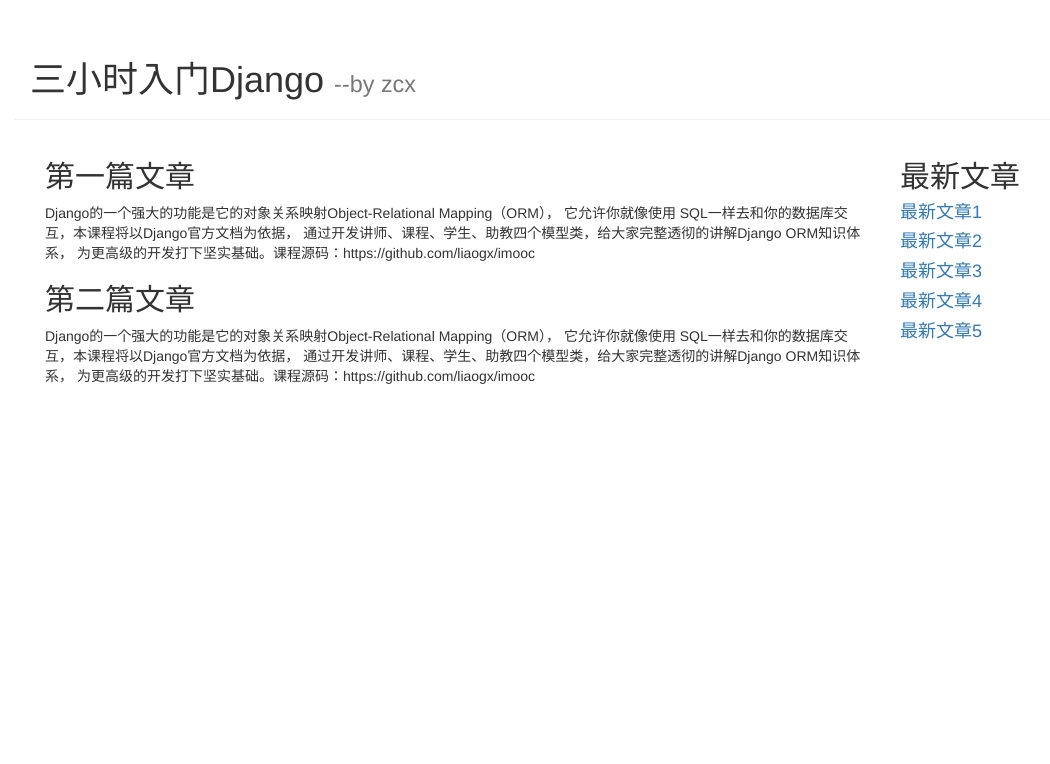
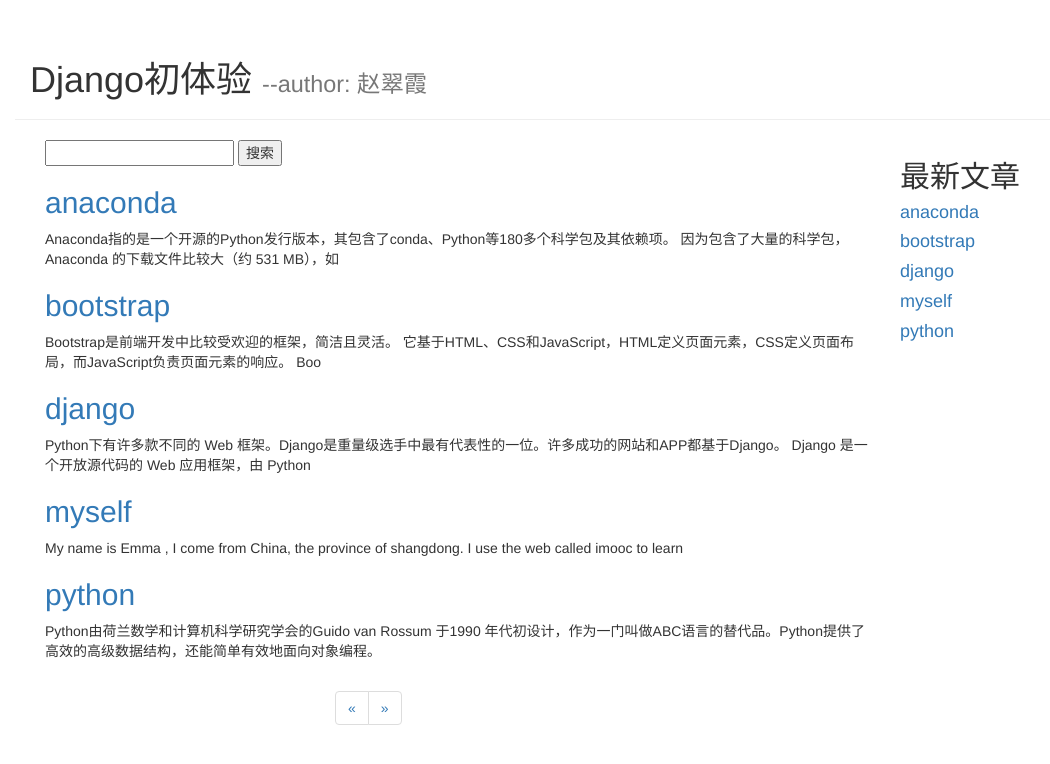
Before and after one commit to zhaocuixia/django_introduction, a Django app: template blog/templates/index.html in a window 1280 px wide. Shown: the top 764 px of the page, without its empty margins (40-1090 px from the left). Run offline with Django 3.2, Linux system fonts and the light colour scheme; the template is opened without the code that fills it: values that come from a table or form of the project are taken from there, others are empty; data comes from the database, SQL or seed files in the repository; some libraries are stand-ins or nearby versions.

Commit message:
增加搜索框

```diff
--- a/blog/templates/index.html
+++ b/blog/templates/index.html
@@ -2,49 +2,67 @@
 <html lang="en">
 <head>
     <meta charset="UTF-8">
-    <title>三小时入门Django</title>
+    <title>Django初体验</title>
     <!-- 最新版本的 Bootstrap 核心 CSS 文件 -->
-    <link rel="stylesheet" href="https://stackpath.bootstrapcdn.com/bootstrap/3.4.1/css/bootstrap.min.css" integrity="sha384-HSMxcRTRxnN+Bdg0JdbxYKrThecOKuH5zCYotlSAcp1+c8xmyTe9GYg1l9a69psu" crossorigin="anonymous">
+    <link rel="stylesheet" href="https://stackpath.bootstrapcdn.com/bootstrap/3.4.1/css/bootstrap.min.css"
+          integrity="sha384-HSMxcRTRxnN+Bdg0JdbxYKrThecOKuH5zCYotlSAcp1+c8xmyTe9GYg1l9a69psu" crossorigin="anonymous">
     <!-- 最新的 Bootstrap 核心 JavaScript 文件 -->
-    <script src="https://stackpath.bootstrapcdn.com/bootstrap/3.4.1/js/bootstrap.min.js" integrity="sha384-aJ21OjlMXNL5UyIl/XNwTMqvzeRMZH2w8c5cRVpzpU8Y5bApTppSuUkhZXN0VxHd" crossorigin="anonymous"></script>
+    <script src="https://stackpath.bootstrapcdn.com/bootstrap/3.4.1/js/bootstrap.min.js"
+            integrity="sha384-aJ21OjlMXNL5UyIl/XNwTMqvzeRMZH2w8c5cRVpzpU8Y5bApTppSuUkhZXN0VxHd"
+            crossorigin="anonymous"></script>
 </head>
 <body>
-<div class = "container page-header">
-    <h1>三小时入门Django
-        <small>--by zcx</small>
+<div class="container page-header">
+    <h1>Django初体验
+        <small>--author: 赵翠霞</small>
     </h1>
 </div>
-<div class = "container page-body">
-    <div class = "col-md-9" role="main">
-        <div class = "body-main">
-            <div >
-                <h2>第一篇文章</h2>
+<div class="container page-body">
+    <div class="col-md-9" role="main">
+        <div>
+            <form action="/blog/index/search" method="get">
+                <input type="text" name="q">
+                <input type="submit" value="搜索">
+            </form>
+        </div>
+        <div class="body-main">
+            {% for article in article_list%}
+            <div>
+                <h2><a href="/blog/detail/{{article.article_id}}">{{article.title}}</a></h2>
                 <p>
-                    Django的一个强大的功能是它的对象关系映射Object-Relational Mapping（ORM），
-                    它允许你就像使用 SQL一样去和你的数据库交互，本课程将以Django官方文档为依据，
-                    通过开发讲师、课程、学生、助教四个模型类，给大家完整透彻的讲解Django ORM知识体系，
-                    为更高级的开发打下坚实基础。课程源码：https://github.com/liaogx/imooc
+                    {{article.brief_content}}
                 </p>
             </div>
-            <div>
-                <h2>第二篇文章</h2>
-                <p>
-                    Django的一个强大的功能是它的对象关系映射Object-Relational Mapping（ORM），
-                    它允许你就像使用 SQL一样去和你的数据库交互，本课程将以Django官方文档为依据，
-                    通过开发讲师、课程、学生、助教四个模型类，给大家完整透彻的讲解Django ORM知识体系，
-                    为更高级的开发打下坚实基础。课程源码：https://github.com/liaogx/imooc
-                </p>
+            {% endfor%}
+        </div>
+        <div class="body-footer">
+            <div class="col-md-4 col-md-offset-4">
+            <nav aria-label="Page navigation">
+                <ul class="pagination">
+                    <li>
+                        <a href="/blog/index?page={{previous_page}}" aria-label="Previous">
+                            <span aria-hidden="true">&laquo;</span>
+                        </a>
+                    </li>
+                    {% for num in page_num %}
+                    <li><a href="/blog/index?page={{num}}">{{num}}</a></li>
+                    {% endfor %}
+                    <li>
+                        <a href="/blog/index?page={{next_page}}" aria-label="Next">
+                            <span aria-hidden="true">&raquo;</span>
+                        </a>
+                    </li>
+                </ul>
+            </nav>
             </div>
         </div>
     </div>
-    <div class = "col-md-3" role="complementary">
+    <div class="col-md-3" role="complementary">
         <div>
             <h2>最新文章</h2>
-            <h4><a href = "#" >最新文章1</a></h4>
-            <h4><a href = "#" >最新文章2</a></h4>
-            <h4><a href = "#" >最新文章3</a></h4>
-            <h4><a href = "#" >最新文章4</a></h4>
-            <h4><a href = "#" >最新文章5</a></h4>
+            {% for article in top5article_list%}
+            <h4><a href="/blog/detail/{{article.article_id}}">{{article.title}}</a></h4>
+            {% endfor%}
         </div>
     </div>
 </div>
```
